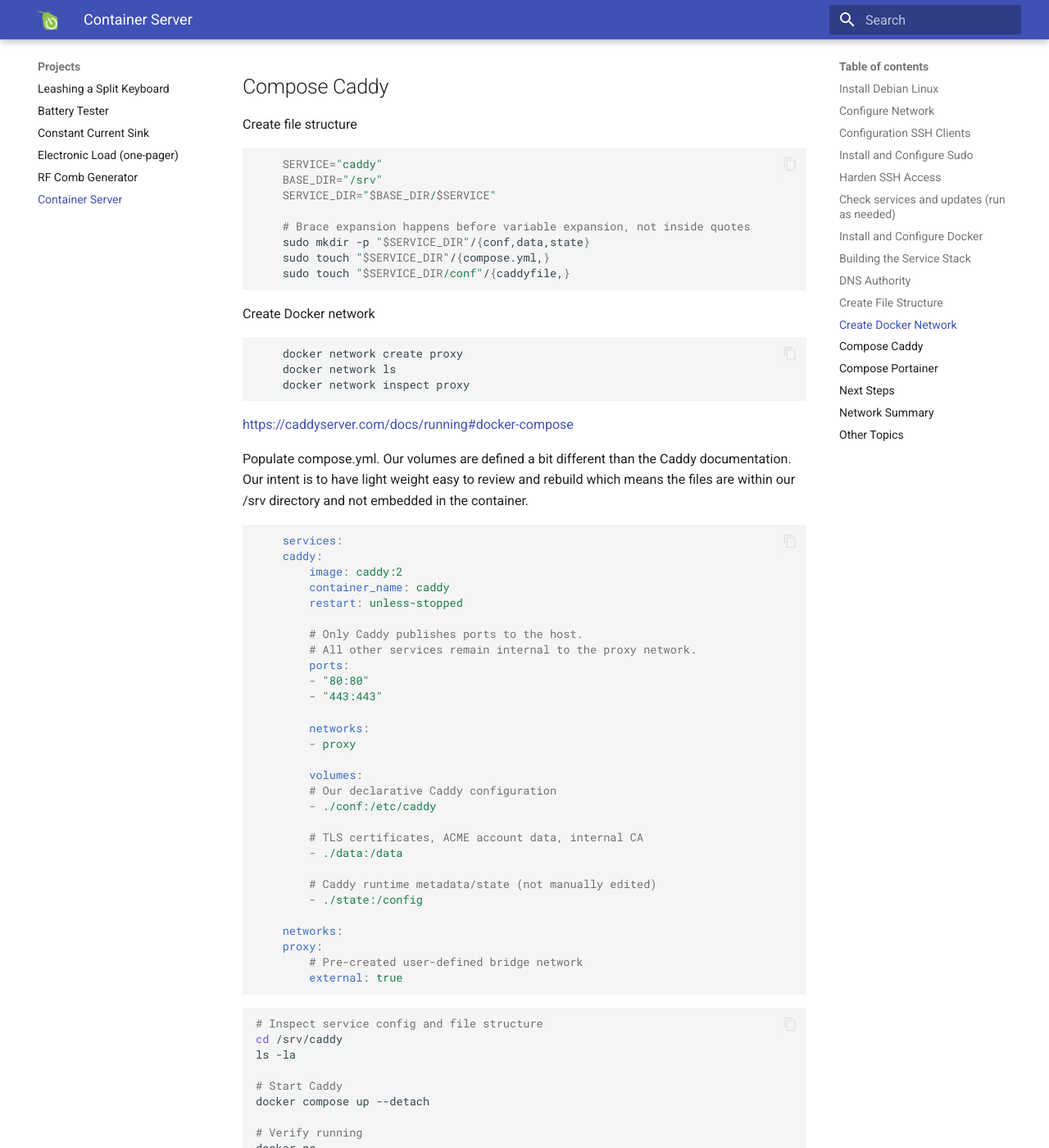
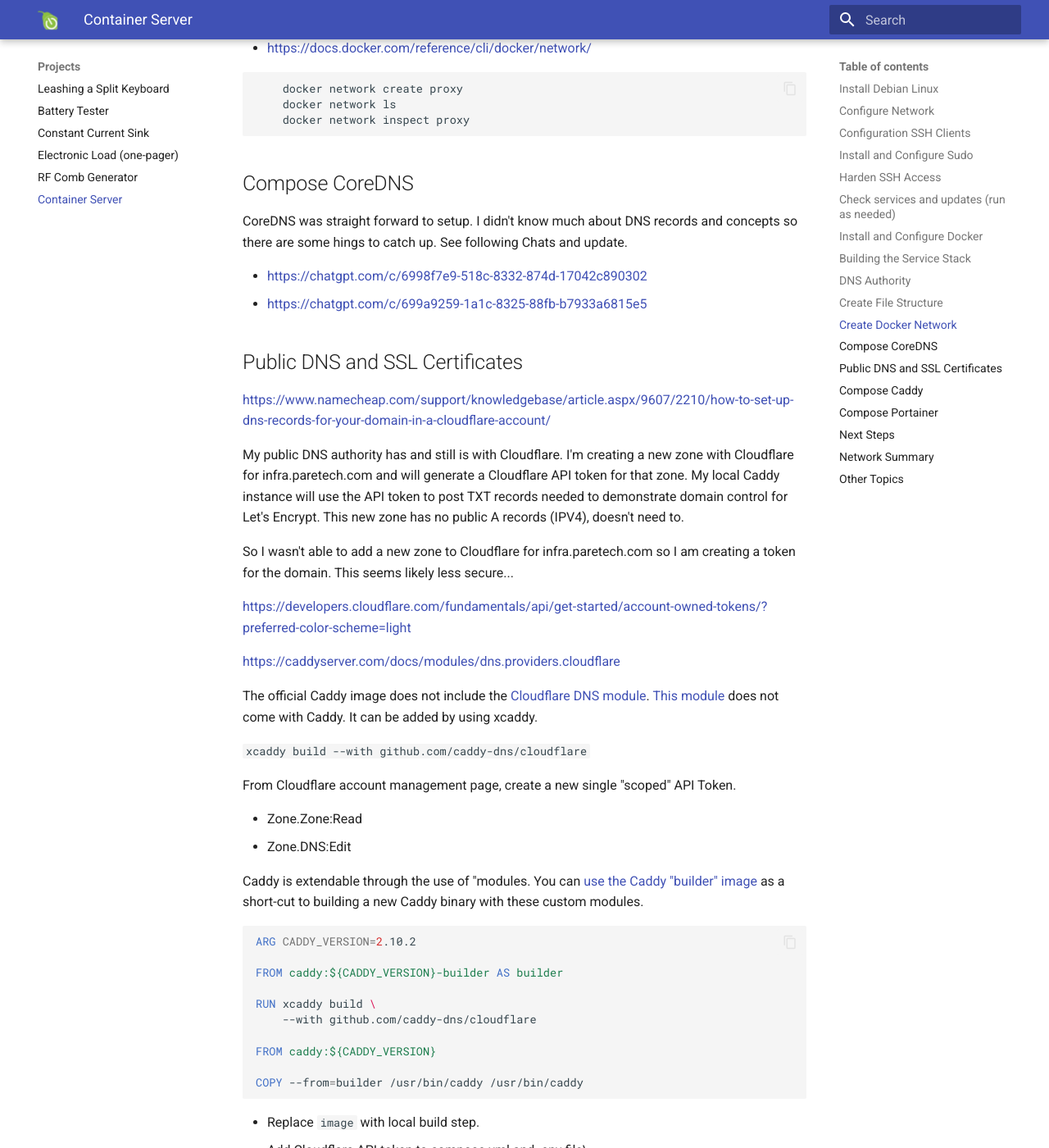
Before and after one commit to paretech/docs, an MkDocs documentation site: the page built from docs/projects/20260217_ContainerServer.md, in a window 1280 px wide and 1400 px high, scrolled down 10154 px. Shown: the whole window at 82% size. Built offline with MkDocs 1.6.1 and Material for MkDocs 9.7.7, drawn with Linux system fonts in a browser that asks for light colours; some of the changed text lies outside the part shown.

Commit message:
Add TLS Certs

````diff
--- a/docs/projects/20260217_ContainerServer.md
+++ b/docs/projects/20260217_ContainerServer.md
@@ -327,6 +327,9 @@
 
 ## Create File Structure
 
+!!! "TODO group ownership for editable config, separate from data"
+    Something like creating a "infra" group so that users of that group can edit the files without elevating to root. The intent of this is so that could use remote VS Code to edit without SSH in as root. See discussion at <https://chatgpt.com/c/699a3ace-9dd8-8331-af71-39f2076dd49c>.
+
 For now all the infrastructure services are created under "/srv". As this node gets populated, you might consider adding a second level for "infra", "apps", "experiments", "backups", etc... Since there is not a use case or implementation for those additional layers at this time, I'm simply using "/srv".
 
 To make this change easy later,
@@ -409,6 +412,106 @@
     docker network ls
     docker network inspect proxy
 ```
+
+## Compose CoreDNS
+
+CoreDNS was straight forward to setup. I didn't know much about DNS records and concepts so there are some hings to catch up. See following Chats and update.
+
+- <https://chatgpt.com/c/6998f7e9-518c-8332-874d-17042c890302>
+- <https://chatgpt.com/c/699a9259-1a1c-8325-88fb-b7933a6815e5>
+
+## Public DNS and SSL Certificates
+
+<https://www.namecheap.com/support/knowledgebase/article.aspx/9607/2210/how-to-set-up-dns-records-for-your-domain-in-a-cloudflare-account/>
+
+My public DNS authority has and still is with Cloudflare. I'm creating a new zone with Cloudflare for infra.paretech.com and will generate a Cloudflare API token for that zone. My local Caddy instance will use the API token to post TXT records needed to demonstrate domain control for Let's Encrypt. This new zone has no public A records (IPV4), doesn't need to.
+
+So I wasn't able to add a new zone to Cloudflare for infra.paretech.com so I am creating a token for the domain. This seems likely less secure...
+
+<https://developers.cloudflare.com/fundamentals/api/get-started/account-owned-tokens/?preferred-color-scheme=light>
+
+<https://caddyserver.com/docs/modules/dns.providers.cloudflare>
+
+The official Caddy image does not include the [Cloudflare DNS module](https://github.com/caddy-dns/cloudflare). [This module](https://caddyserver.com/docs/modules/dns.providers.cloudflare) does not come with Caddy. It can be added by using xcaddy.
+
+`xcaddy build --with github.com/caddy-dns/cloudflare`
+
+From Cloudflare account management page, create a new single "scoped" API Token.
+
+- Zone.Zone:Read
+- Zone.DNS:Edit
+
+Caddy is extendable through the use of "modules. You can [use the Caddy "builder" image](https://hub.docker.com/_/caddy#adding-custom-caddy-modules) as a short-cut to building a new Caddy binary with these custom modules.
+
+```Dockerfile
+ARG CADDY_VERSION=2.10.2
+
+FROM caddy:${CADDY_VERSION}-builder AS builder
+
+RUN xcaddy build \
+    --with github.com/caddy-dns/cloudflare
+
+FROM caddy:${CADDY_VERSION}
+
+COPY --from=builder /usr/bin/caddy /usr/bin/caddy
+```
+
+- Replace `image` with local build step.
+- Add Cloudflare API token to compose.yml and .env file\
+
+```yml
+services:
+  caddy:
+    build: .
+    container_name: caddy
+    restart: unless-stopped
+    ports:
+      - "80:80"
+      - "443:443"
+    environment:
+      - CLOUDFLARE_API_TOKEN=${CLOUDFLARE_API_TOKEN}
+    volumes:
+      - ./Caddyfile:/etc/caddy/Caddyfile:ro
+      - caddy_data:/data
+      - caddy_config:/config
+
+volumes:
+  caddy_data:
+  caddy_config:
+```
+
+Create a `.env` file.
+
+!!! "@TODO: Security Issue"
+    This doesn't seem like the best long term security option. Shouldn't we keep secretes in environment and load from a file that is outside the git repo such that we don't have to depend on .gitignore and user error?
+
+Create `.env` file
+
+```bash
+CLOUDFLARE_API_TOKEN=your_token_here
+```
+
+Update Caddyfile
+
+```json
+    tls {
+        dns cloudflare {env.CLOUDFLARE_API_TOKEN}
+    }
+```
+
+Reuild caddy
+
+```bash
+docker compose build caddy
+docker compose up -d caddy
+docker logs -f caddy
+```
+
+Now you should be able to navigate to local infra.paretech.com and see the caddy "infra is up" test message with a valid TLS cert! No scary browser warnings or anything.
+
+If you navigate to Cloudflare / Manage Account / Audit logs, you should see a "Create DNS Record" with Acme Challenge and a "Delete DNS Record" for cleanup!!! You will not see any "A" entries pointing to local IP! So nice and clean!!!
+
+`dig TXT _acme-challenge.infra.paretech.com`
 
 ## Compose Caddy
 
@@ -496,6 +599,7 @@
 
 # Get full digest
 # Make changes to Caddyfile and reload
+docker exec -it caddy caddy fmt --overwrite /etc/caddy/Caddyfile
 docker exec caddy caddy reload --config /etc/caddy/Caddyfile
 
 # inspect port binding
````
Also changed, not shown: other parts of docs/projects/20260217_ContainerServer.md (+1 -0 lines).
